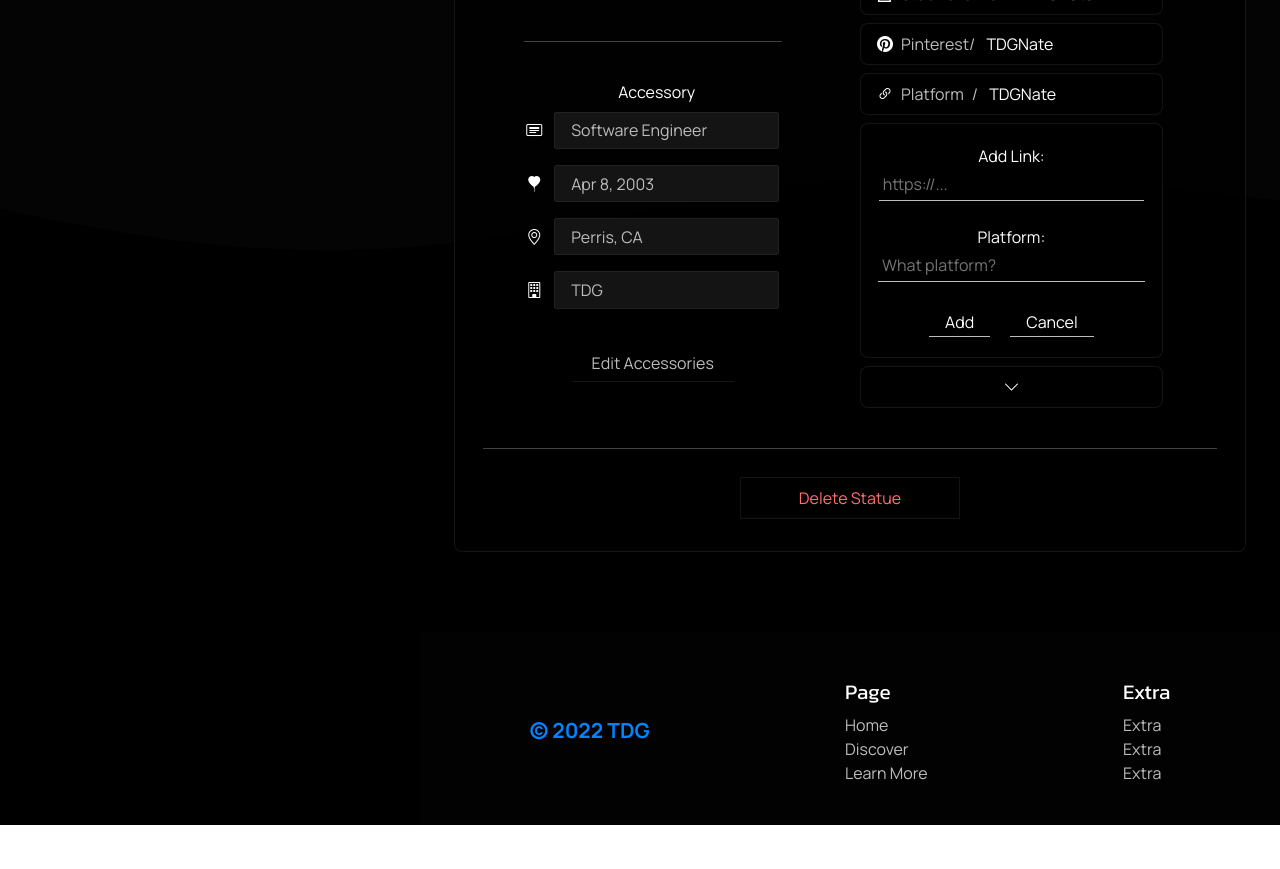
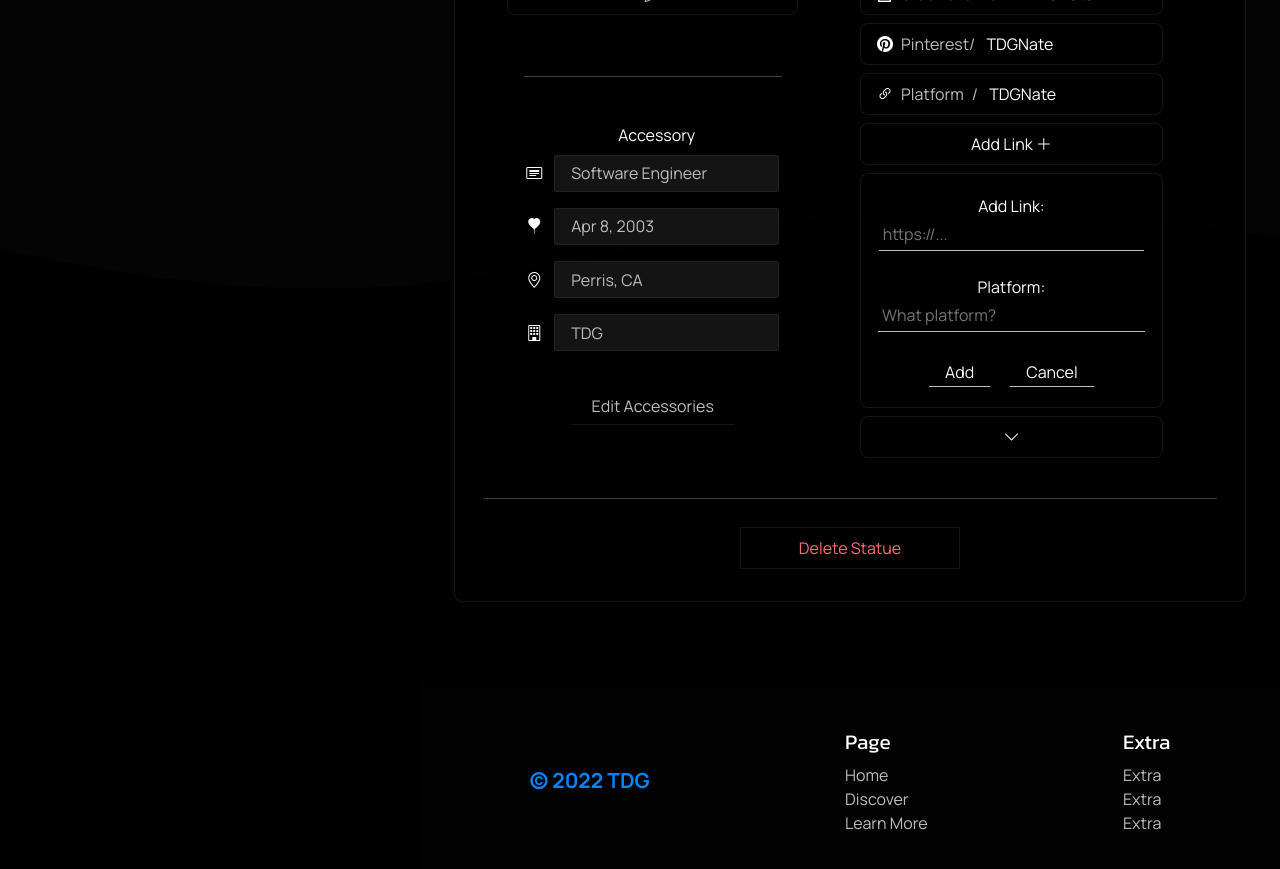
Before and after one commit to TDG-Org/Statue-Status, a React (Create React App) app in the folder client/: page /profile in a window 1280 px wide. Shown: the part 1660-2529 px from the top of the page. Before the commit the page ends 2485 px from the top, so only its background shows below. Built offline with nearby package versions, Linux system fonts and the light colour scheme.

Commit message:
add a add social link button to active the add social link active status

```diff
--- a/client/src/components/Statue/Profile Statue/ProfileStatueSecondary.jsx
+++ b/client/src/components/Statue/Profile Statue/ProfileStatueSecondary.jsx
@@ -141,7 +141,14 @@ const ProfileStatueSecondary = () => {
 
           </li>
 
-          {/* Add a Social Link  */}
+          {/* add link button  */}
+          <li className="add-social-link-btn-wrapper">
+            <button className="social-add-link-btn">
+              Add Link <i className="bi bi-plus-lg"></i>
+            </button>
+          </li>
+
+          {/* Add a Social Link with platform */}
           <li className="add-social-link-li">
             {/* social link  */}
             <div className="add-social-link-sect">
--- a/client/src/sass/components/ProfileStatue.scss
+++ b/client/src/sass/components/ProfileStatue.scss
@@ -343,6 +343,24 @@
           }
         }
 
+        // btn to add link
+        .add-social-link-btn-wrapper {
+          padding: 0;
+          .social-add-link-btn {
+            padding: .5rem 1rem;
+            margin: 0 auto;
+            height: 100%;
+            width: 100%;
+            background-color: transparent;
+            color: $light-clr;
+            border: none;
+          }
+          &:hover {
+            cursor: pointer;
+          }
+        }
+
+
         // Adding a New Social
         .add-social-link-li {
           display: flex;
```
